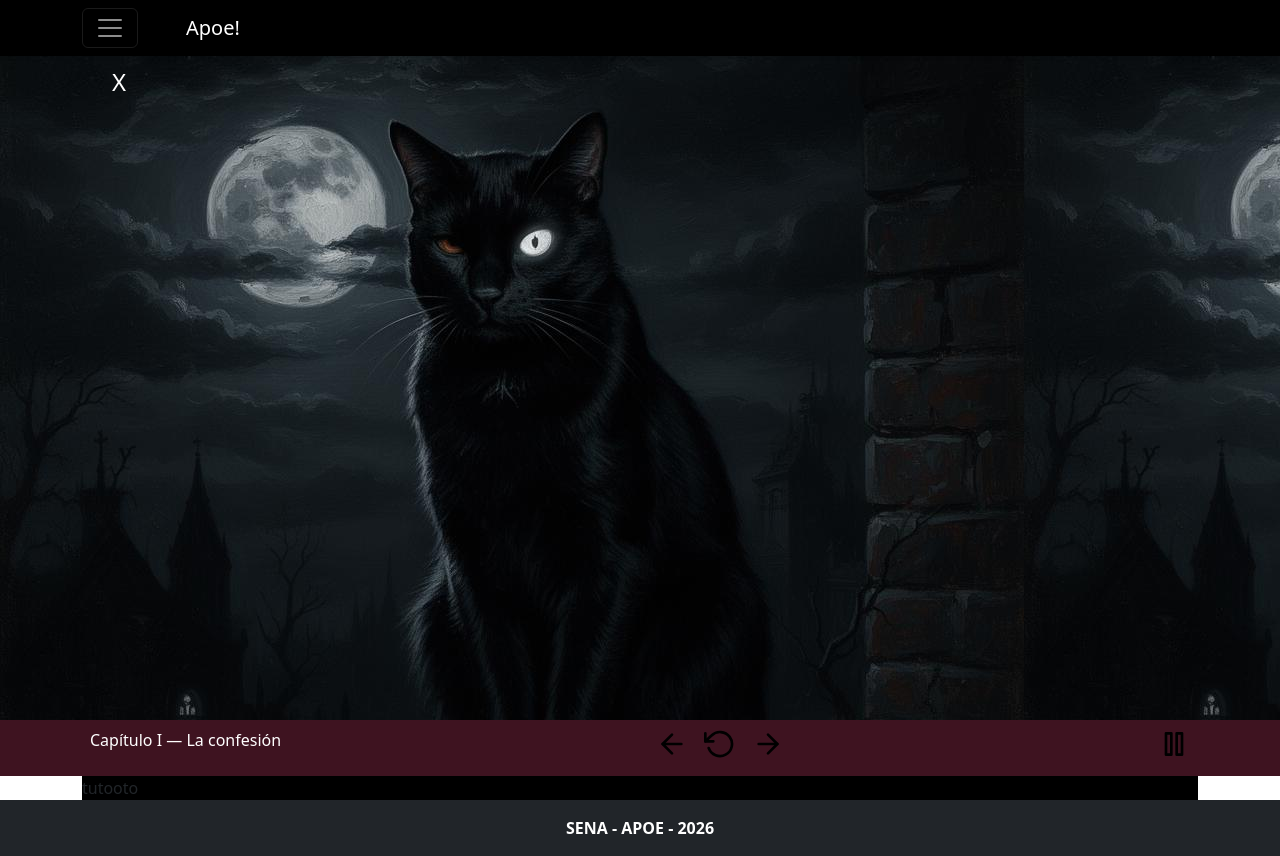
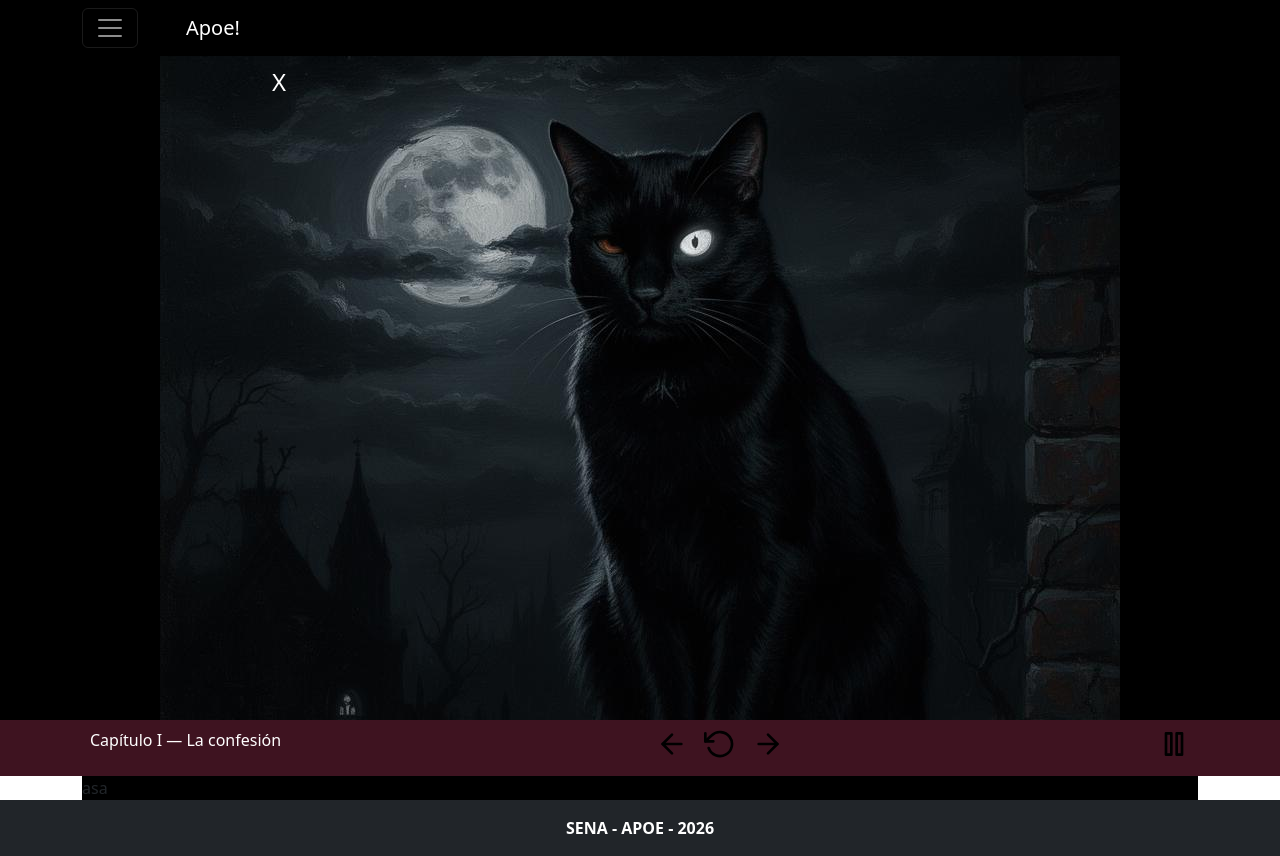
Before and after one commit to nicoamaya3/Proyecto_apoe, a React (Vite) app: page /LecturaG in a window 1280 px wide. Built offline with nearby package versions, Linux system fonts and the light colour scheme.

Commit message:
tutorial

```diff
--- a/src/App.jsx
+++ b/src/App.jsx
@@ -9,6 +9,7 @@
 import { Lect } from "./components/Lect.jsx"
 import { Leyendo } from "./pages/Leyendo.jsx"
 import { Gleyendo } from "./pages/Gleyendo.jsx"
+import { Cuentos } from "./components/Cuentos.jsx"
 
 
 
@@ -32,6 +33,8 @@
           <Route path="/GatoNegro" element= {<Cuentogato />} />
           <Route path="/LecturaC" element= {<Leyendo />} />
           <Route path="/LecturaG" element= {<Gleyendo />} />
+          <Route path="/Cuentos" element= {<Cuentos />} />
+
 
         </Routes>
 
--- a/src/components/Lect.jsx
+++ b/src/components/Lect.jsx
@@ -4,12 +4,14 @@
 export const Lect = ({ cuento, llin }) => {
     return (
         <>
-            <div className="bacLec" style={{
-                backgroundImage: cuento,
-            }}>
-                <div className="p-5">
-                    <div className="p-3 ">
-                        <Link className className="p-5 text-white text-black  fs-4 link-offset-2 link-underline link-underline-opacity-0" to={llin}>X</Link>
+            <div className="d-flex justify-content-center bg-black">
+                <div className="bacLec w-75" style={{
+                    backgroundImage: cuento,
+                }}>
+                    <div className="p-5">
+                        <div className="p-3 ">
+                            <Link className className="p-5 text-white text-black  fs-4 link-offset-2 link-underline link-underline-opacity-0" to={llin}>X</Link>
+                        </div>
                     </div>
                 </div>
             </div>
--- a/src/components/Tutorial.jsx
+++ b/src/components/Tutorial.jsx
@@ -8,7 +8,7 @@
         <div className="row">
             <div className="col-12">
                 <div className='bg-black'>
-                    tutooto
+                    asa
                 </div>
             </div>
         </div>
--- a/src/pages/Gleyendo.jsx
+++ b/src/pages/Gleyendo.jsx
@@ -6,7 +6,6 @@
     return (
         <>
             <Lect cuento="url(./gatoN.jpg)" llin="/GatoNegro" />
-            <div className="container"></div>
             <Tutorial/>
         </>
     )
```
